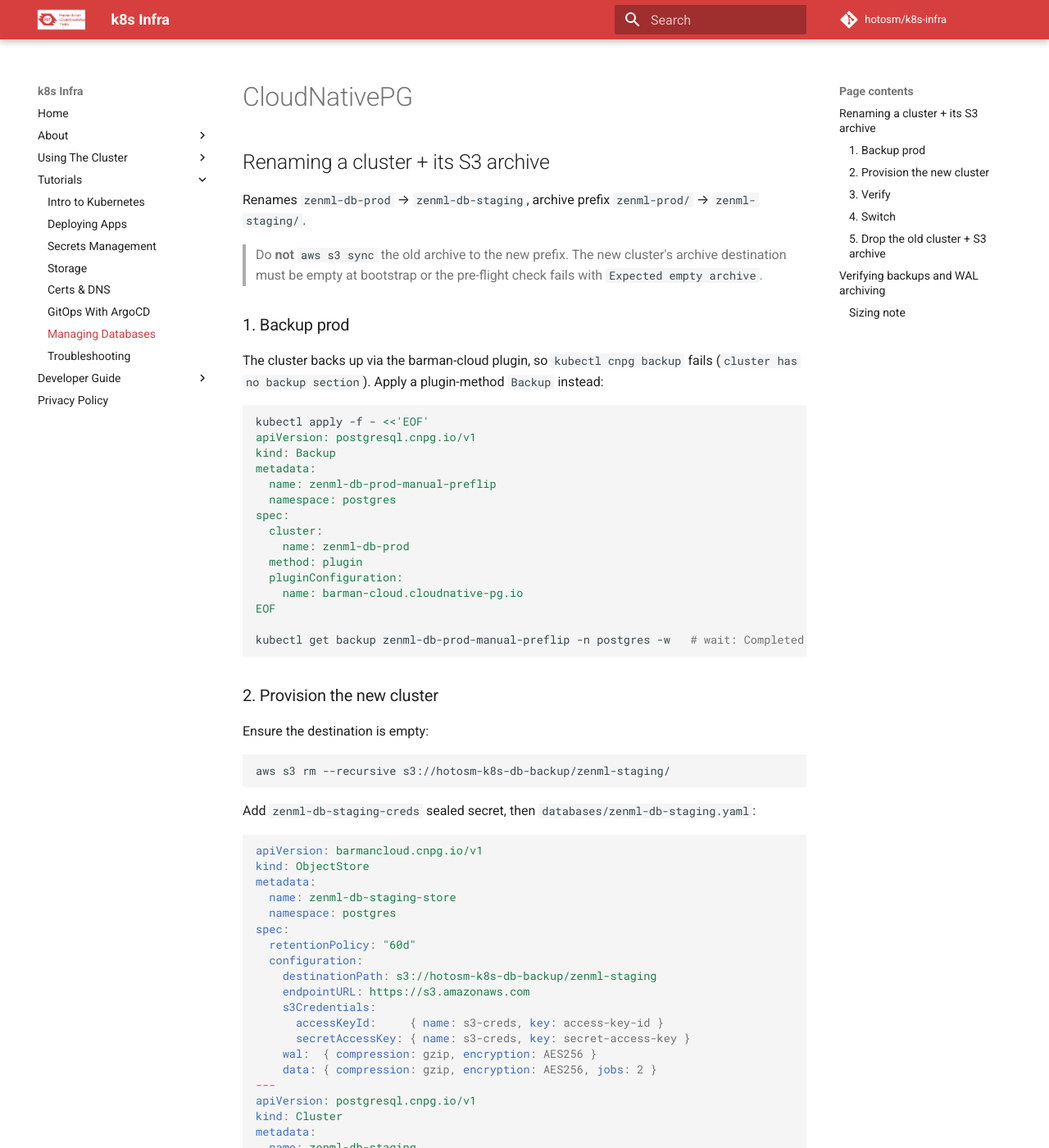
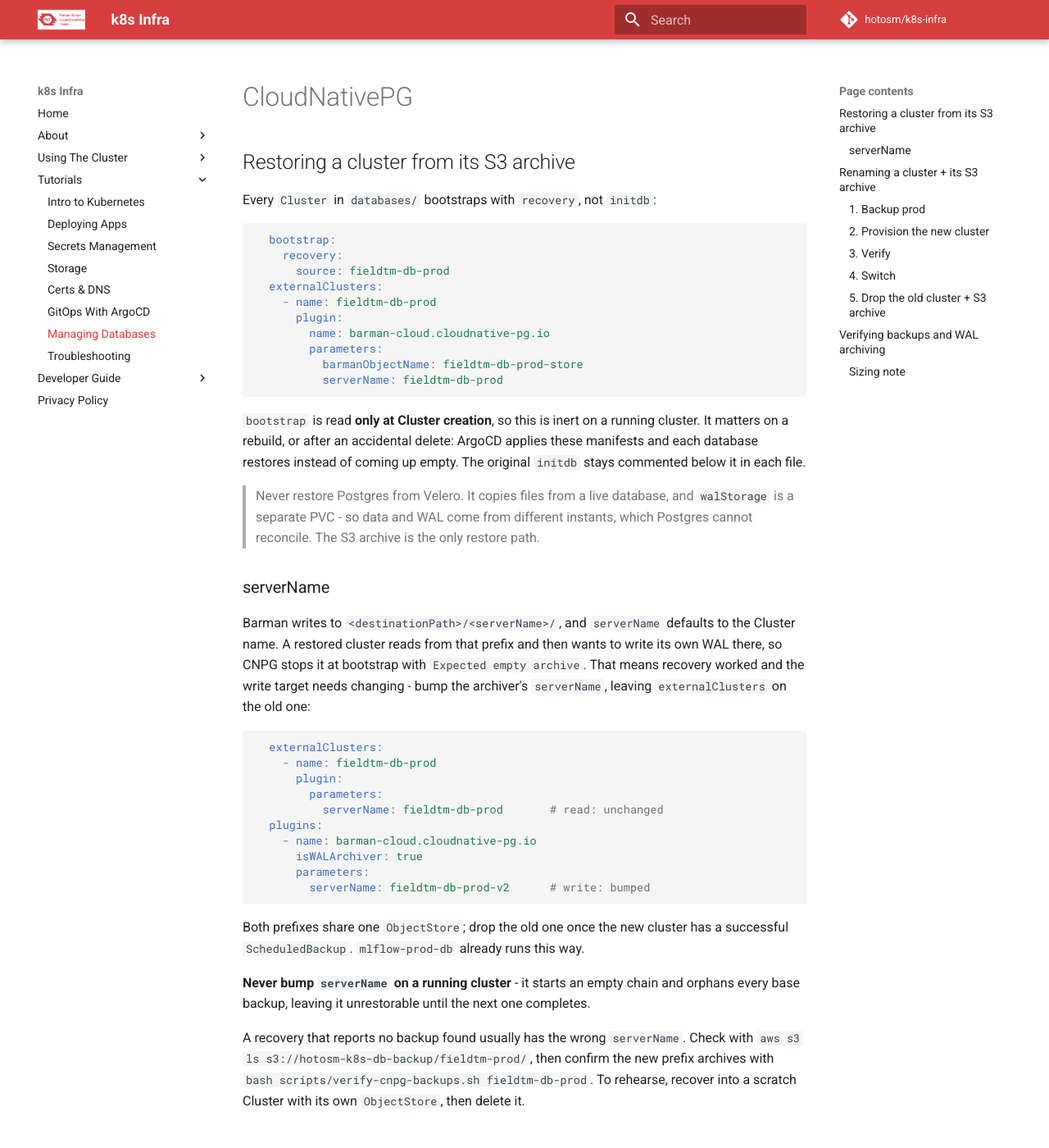
Before and after one commit to hotosm/k8s-infra, an MkDocs documentation site: the page built from docs/tutorial/postgres.md, in a window 1280 px wide and 1400 px high. Shown: the whole window at 82% size. Built offline with MkDocs 1.6.1 and Material for MkDocs 9.7.7, drawn with Linux system fonts in a browser that asks for light colours; comment, search, counter and statistics services are not loaded.

Commit message:
fix(cnpg): update all databases to correctly restore from s3 archive + docs
Assisted by: Opus 4.8 LLM

````diff
--- a/docs/tutorial/postgres.md
+++ b/docs/tutorial/postgres.md
@@ -1,4 +1,63 @@
 # CloudNativePG
+
+## Restoring a cluster from its S3 archive
+
+Every `Cluster` in `databases/` bootstraps with `recovery`, not `initdb`:
+
+```yaml
+  bootstrap:
+    recovery:
+      source: fieldtm-db-prod
+  externalClusters:
+    - name: fieldtm-db-prod
+      plugin:
+        name: barman-cloud.cloudnative-pg.io
+        parameters:
+          barmanObjectName: fieldtm-db-prod-store
+          serverName: fieldtm-db-prod
+```
+
+`bootstrap` is read **only at Cluster creation**, so this is inert on a running
+cluster. It matters on a rebuild, or after an accidental delete: ArgoCD applies
+these manifests and each database restores instead of coming up empty. The
+original `initdb` stays commented below it in each file.
+
+> Never restore Postgres from Velero. It copies files from a live database, and
+> `walStorage` is a separate PVC - so data and WAL come from different instants,
+> which Postgres cannot reconcile. The S3 archive is the only restore path.
+
+### serverName
+
+Barman writes to `<destinationPath>/<serverName>/`, and `serverName` defaults to
+the Cluster name. A restored cluster reads from that prefix and then wants to
+write its own WAL there, so CNPG stops it at bootstrap with `Expected empty
+archive`. That means recovery worked and the write target needs changing - bump
+the archiver's `serverName`, leaving `externalClusters` on the old one:
+
+```yaml
+  externalClusters:
+    - name: fieldtm-db-prod
+      plugin:
+        parameters:
+          serverName: fieldtm-db-prod       # read: unchanged
+  plugins:
+    - name: barman-cloud.cloudnative-pg.io
+      isWALArchiver: true
+      parameters:
+        serverName: fieldtm-db-prod-v2      # write: bumped
+```
+
+Both prefixes share one `ObjectStore`; drop the old one once the new cluster has
+a successful `ScheduledBackup`. `mlflow-prod-db` already runs this way.
+
+**Never bump `serverName` on a running cluster** - it starts an empty chain and
+orphans every base backup, leaving it unrestorable until the next one completes.
+
+A recovery that reports no backup found usually has the wrong `serverName`.
+Check with `aws s3 ls s3://hotosm-k8s-db-backup/fieldtm-prod/`, then confirm the
+new prefix archives with `bash scripts/verify-cnpg-backups.sh fieldtm-db-prod`.
+To rehearse, recover into a scratch Cluster with its own `ObjectStore`, then
+delete it.
 
 ## Renaming a cluster + its S3 archive
 
````
Also changed, not shown: 16 other files.
